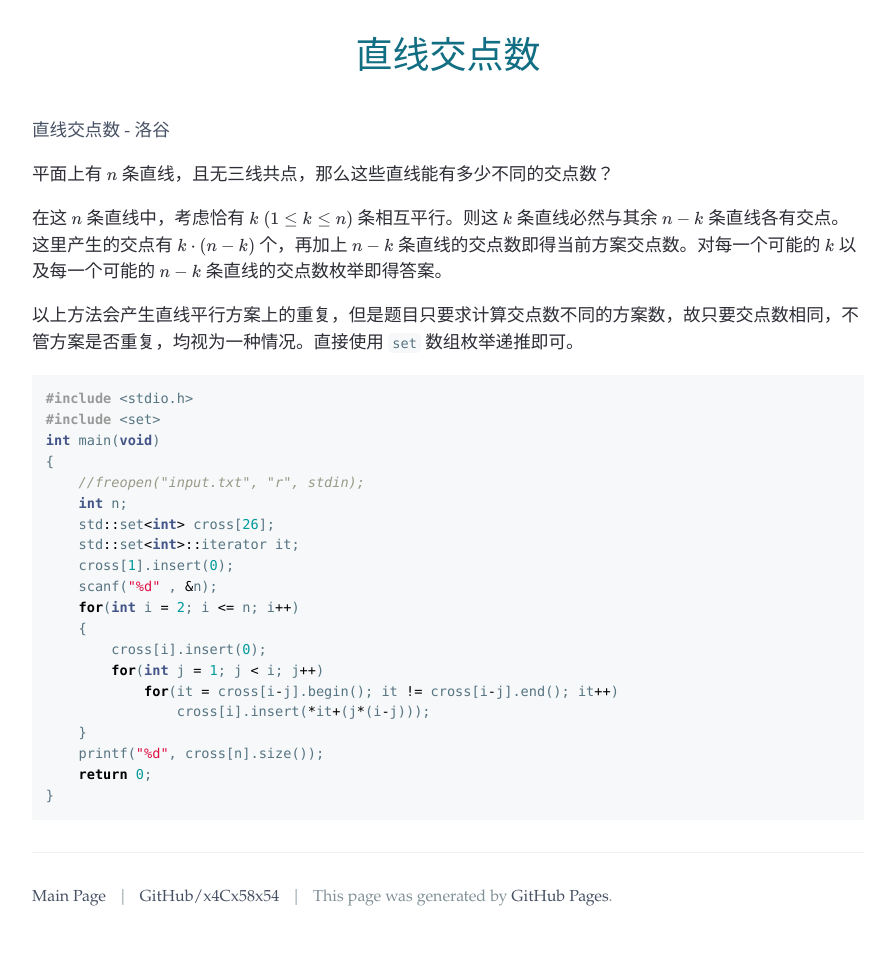
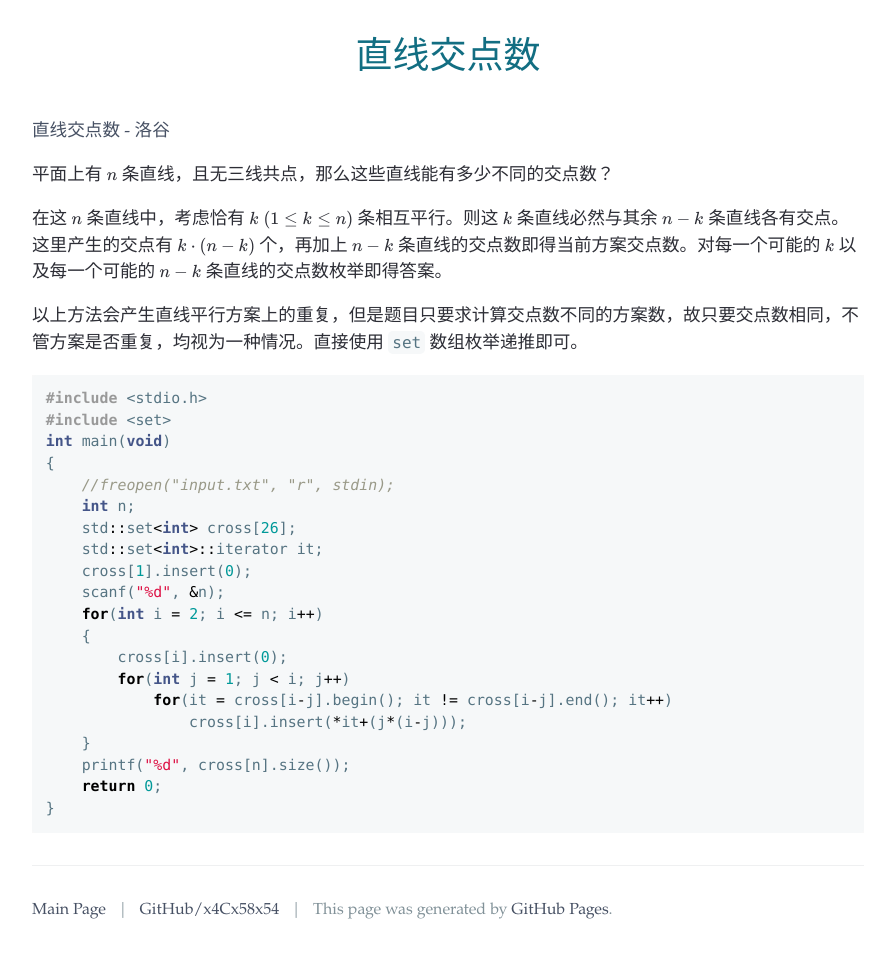
Before and after one commit to x4Cx58x54/x4Cx58x54.github.io, a Jekyll site: the page built from notes/computer-programming/competitive-programming/intersection-points.md, in a window 1280 px wide. Shown: the whole page, without its empty margins (192-1087 px from the left). Built offline with Jekyll 4.4.1, drawn with Linux system fonts in a browser that asks for light colours.

Commit message:
adjust code style

```diff
--- a/_sass/jekyll-theme-cayman.scss
+++ b/_sass/jekyll-theme-cayman.scss
@@ -121,21 +121,21 @@ a {
 
   code {
     padding: 2px 4px;
-    font-family: Monaco, Consolas, "SFMono-Regular", Menlo, Courier, "Microsoft JhengHei UI", 微软雅黑, monospace;
+    font-family: Consolas, "SFMono-Regular", Monaco, Menlo, Courier, "Microsoft JhengHei UI", 微软雅黑, monospace;
     color: $code-text-color;
     background-color: $code-bg-color;
     border-radius: 0.3rem;
 
     @include large {
-      font-size: 0.85rem;
+      font-size: 1rem;
     }
 
     @include medium {
-      font-size: 0.78rem;
+      font-size: 0.9rem;
     }
 
     @include small {
-      font-size: 0.7rem;
+      font-size: 0.8rem;
     }
   }
 
@@ -143,7 +143,7 @@ a {
     padding: 0.8rem;
     margin-top: 0;
     margin-bottom: 1rem;
-    font: 1rem Monaco, Consolas, "SFMono-Regular", Menlo, Courier, "Microsoft JhengHei UI", 微软雅黑, monospace;
+    font: 1rem Consolas, "SFMono-Regular", Monaco, Menlo, Courier, "Microsoft JhengHei UI", 微软雅黑, monospace;
     color: $code-text-color;
     word-wrap: normal;
     background-color: $code-bg-color;
@@ -159,15 +159,15 @@ a {
       background: transparent;
       border: 0;
       @include large {
+        font-size: 0.93rem;
+      }
+
+      @include medium {
         font-size: 0.85rem;
       }
 
-      @include medium {
-        font-size: 0.78rem;
-      }
-
       @include small {
-        font-size: 0.7rem;
+        font-size: 0.8rem;
       }
     }
   }
--- a/notes/computer-programming/competitive-programming/intersection-points.md
+++ b/notes/computer-programming/competitive-programming/intersection-points.md
@@ -22,7 +22,7 @@ int main(void)
     std::set<int> cross[26];
     std::set<int>::iterator it;
     cross[1].insert(0);
-    scanf("%d" , &n);
+    scanf("%d", &n);
     for(int i = 2; i <= n; i++)
     {
         cross[i].insert(0);
```
